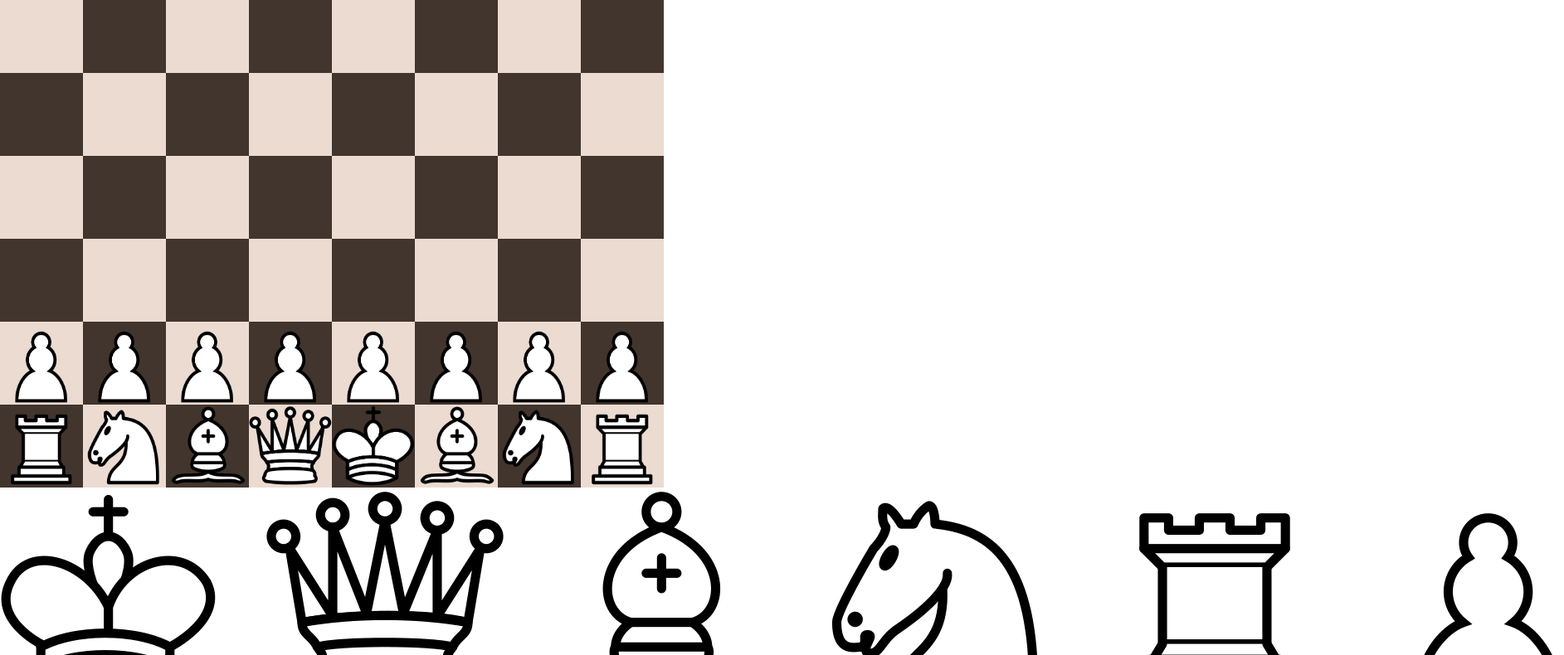
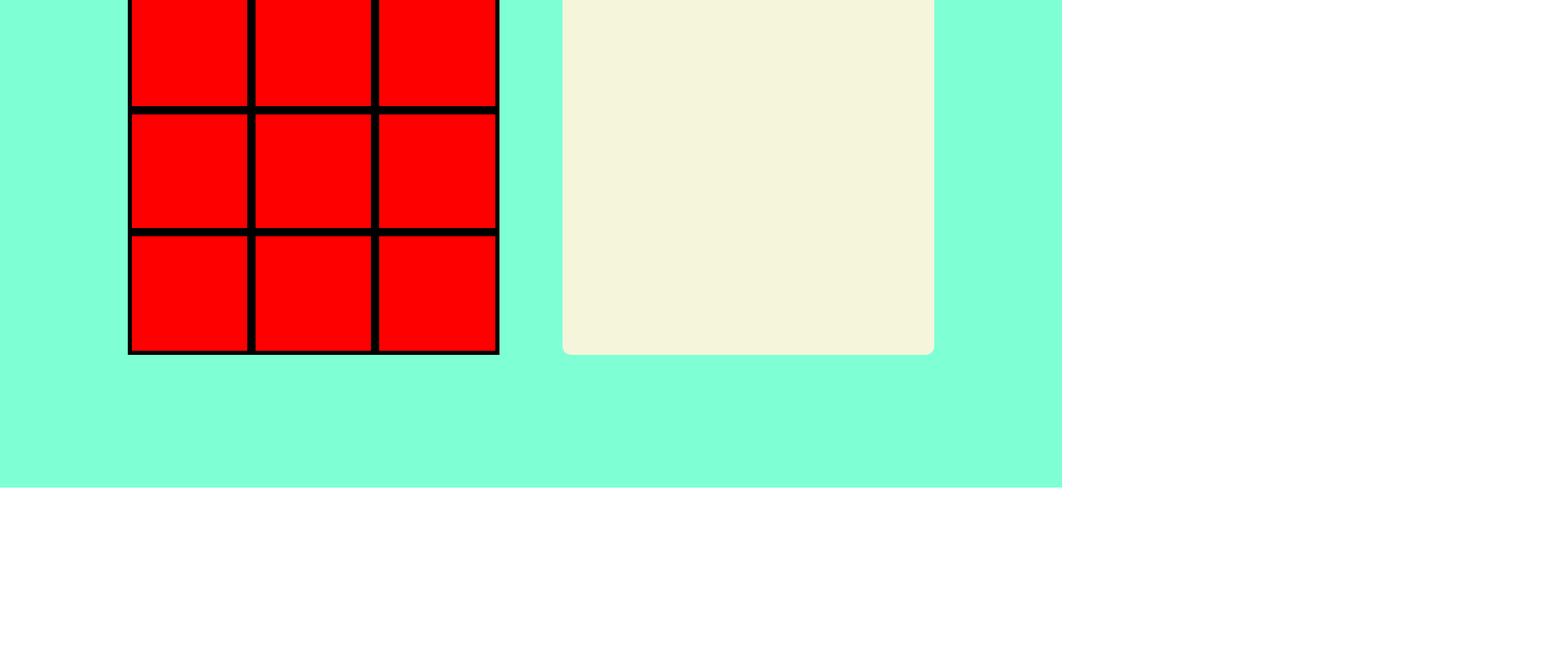
Before and after one commit to tenick/ez-chess, a plain HTML site: page index.html in a window 1280 px wide. Shown: the part 212-1002 px from the top of the page at 83% size, 1885 px wide, since content can reach past the window. After the commit the page ends 800 px from the top, so only its background shows below. Drawn offline with Linux system fonts and the light colour scheme.

Commit message:
creating chess app layout and styles part 1

```diff
--- a/index.html
+++ b/index.html
@@ -8,9 +8,38 @@
     <title>Document</title>
 </head>
 <body>
-    <canvas id="gameCanvas"></canvas>
-    <img id="chess_img" src="chess_pieces.png" alt="Italian Trulli">
-    <script src="piece_classes.js"></script>
+    <div class="main-container">
+        <div class="container">
+            <h1>Time Control</h1>
+            <div class="time-ctrl-btn-container">
+                <div class="time-ctrl-btn">
+                </div>
+                <div class="time-ctrl-btn">
+                </div>
+                <div class="time-ctrl-btn">
+                </div>
+                <div class="time-ctrl-btn">
+                </div>
+                <div class="time-ctrl-btn">
+                </div>
+                <div class="time-ctrl-btn">
+                </div>
+                <div class="time-ctrl-btn">
+                </div>
+                <div class="time-ctrl-btn">
+                </div>
+                <div class="time-ctrl-btn">
+                </div>
+            </div>
+        </div>
+        <div class="container">
+
+        </div>
+    </div>
+
+    <!-- <canvas id="gameCanvas"></canvas> -->
+
+    <!-- <script src="piece_classes.js"></script>
     <script>
         // turn this relative to current width/height of window
         WIDTH = 800
@@ -30,6 +59,6 @@
         }
         img.src = "chess_pieces.png";
 
-    </script>
+    </script> -->
 </body>
 </html>
--- a/style.css
+++ b/style.css
@@ -1,4 +1,6 @@
-body {
+/* css reset */
+* {
+    box-sizing: border-box;
     margin: 0;
     padding: 0;
 }
@@ -6,3 +8,40 @@ body {
 #gameCanvas{
 
 }
+
+.main-container{
+    font-family: Arial, Helvetica, sans-serif;
+    display: flex;
+    background-color: aquamarine;
+    width: 100vw;
+    height: 100vh;
+    justify-content:center;
+    align-items: center;
+}
+
+.container{
+    display: flex;
+    border-radius: 10px;
+    flex-direction: column;
+    align-items: center;
+    width: 35%;
+    height: 60%;
+    margin: 0% 3%;
+    background-color: beige;
+}
+
+
+.time-ctrl-btn-container{
+    display: flex;
+    flex-wrap: wrap;
+    width: 100%;
+    height: 100%;
+    background-color: black;
+}
+
+.time-ctrl-btn{
+    flex: 1 0 calc(33.333% - 10px);
+    margin: 5px;
+
+    background-color: red;
+}
```
